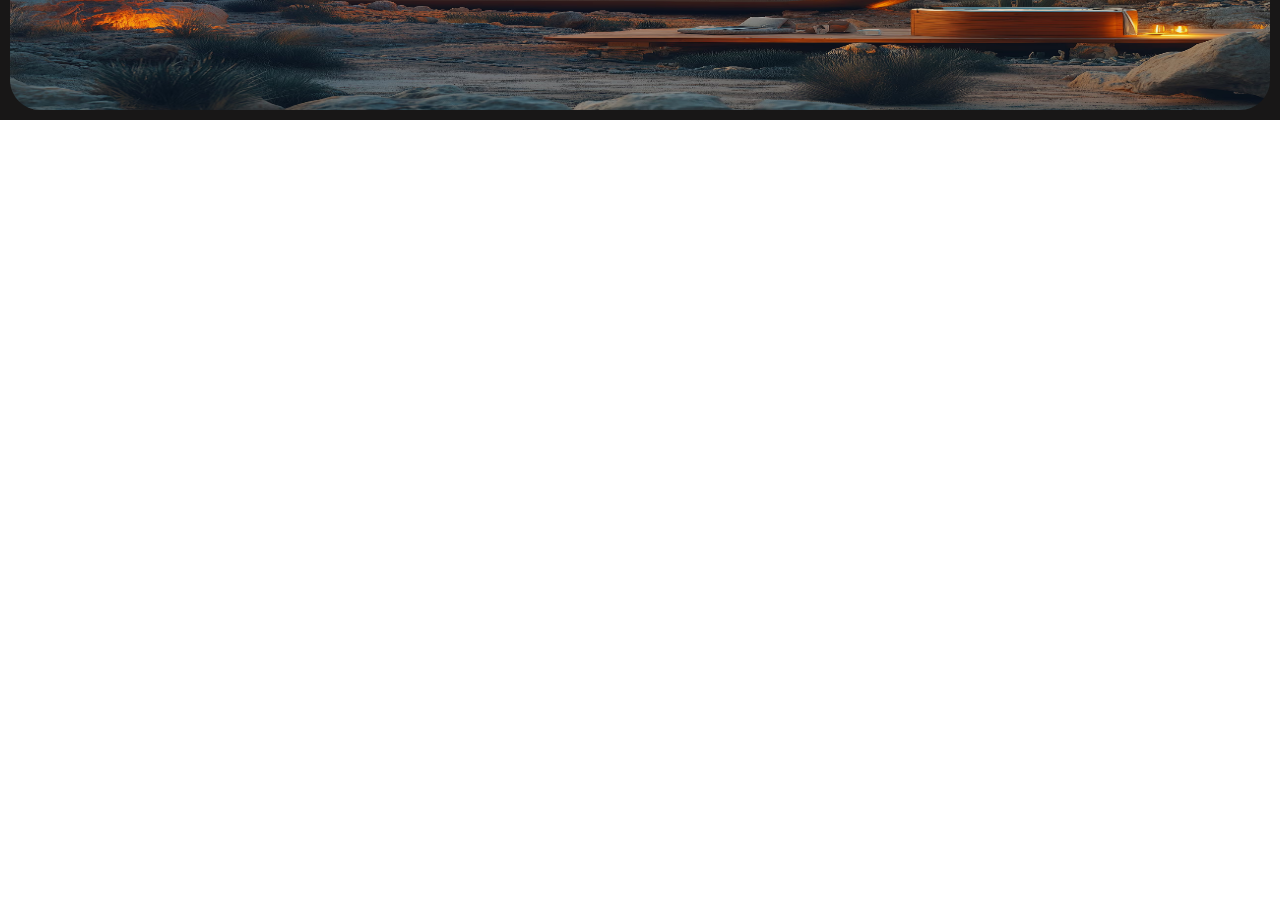
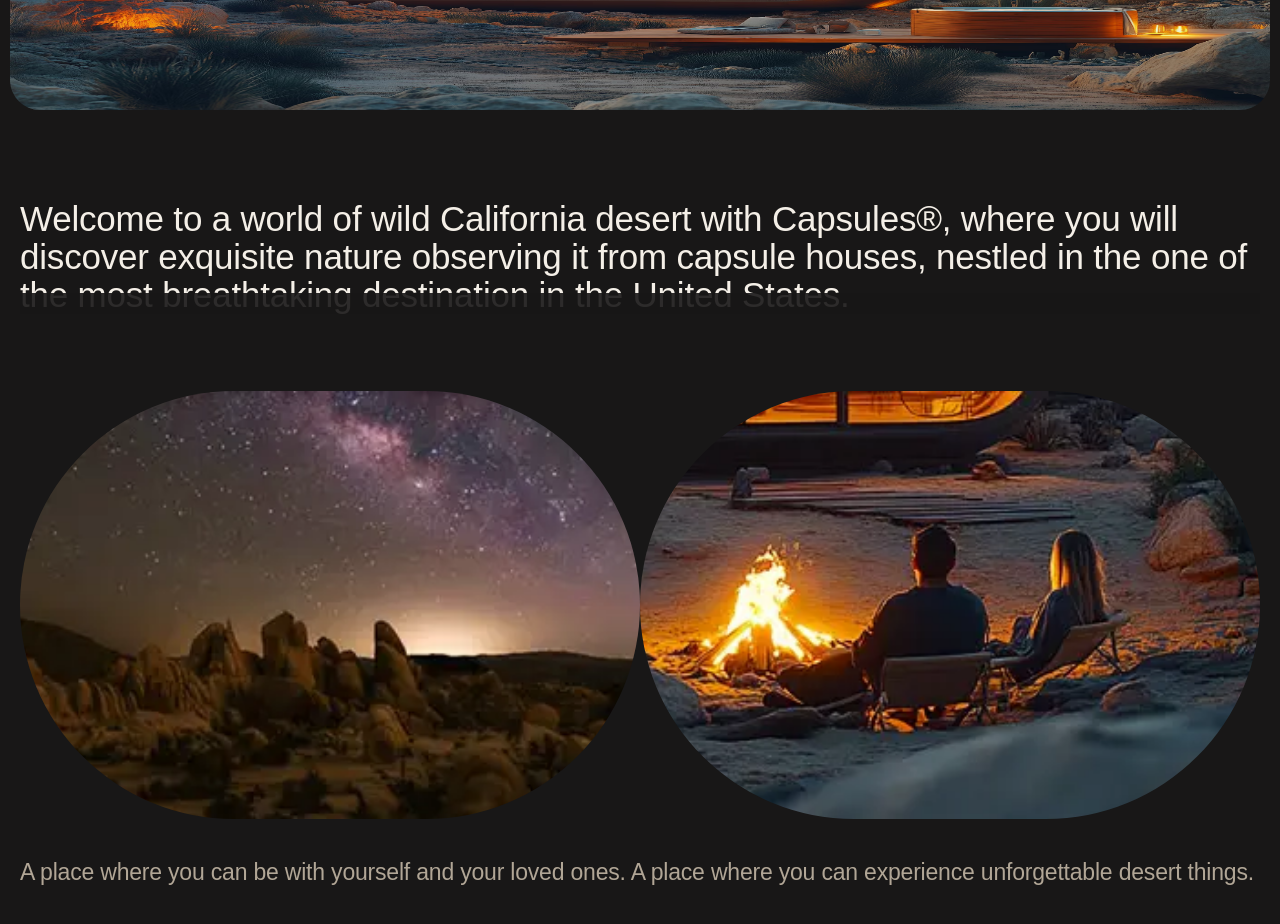
Before and after one commit to aljaz-ferenc/capsules, a React (Vite) app: page / in a window 1280 px wide. Shown: the part 680-1604 px from the top of the page. Before the commit the page ends 800 px from the top, so only its background shows below. Built offline with nearby package versions, Linux system fonts and the light colour scheme; a web font is replaced by a local one.

Commit message:
add Welcome section

```diff
--- a/src/App.tsx
+++ b/src/App.tsx
@@ -1,9 +1,11 @@
 import Hero from "./components/sections/Hero.tsx";
+import Welcome from "./components/sections/Welcome.tsx";
 
 function App() {
 	return (
 		<main className="bg-background">
 			<Hero titlePosition="top-left" />
+			<Welcome />
 		</main>
 	);
 }
--- /dev/null
+++ b/src/components/sections/Welcome.tsx
@@ -0,0 +1,40 @@
+import { motion, useScroll, useTransform } from "motion/react";
+import { useRef } from "react";
+
+export default function Welcome() {
+	const containerRef = useRef(null);
+	const { scrollYProgress } = useScroll({
+		target: containerRef,
+		offset: ["5% 100%", "100% 50%"],
+	});
+	const clipPath = useTransform(
+		scrollYProgress,
+		[0, 1],
+		["inset(0% 0% 0% 0%)", "inset(100% 0% 0% 0%)"],
+	);
+
+	return (
+		<section className="px-[20px] py-[80px]">
+			<div className="relative mb-[6vw]">
+				<motion.div
+					className="bg-background absolute inset-0 opacity-90"
+					style={{ clipPath }}
+				/>
+				<p className="main-text-large" ref={containerRef}>
+					Welcome to a world of wild California desert with Capsules®, where you
+					will discover exquisite nature observing it from capsule houses,
+					nestled in the one of the most breathtaking destination in the United
+					States.
+				</p>
+			</div>
+			<div className="flex mt-[50px]">
+				<img src="welcome-1.webp" alt="" className="rounded-full w-1/2" />
+				<img src="welcome-2.webp" alt="" className="rounded-full w-1/2" />
+			</div>
+			<p className="mt-10 main-text text-muted">
+				A place where you can be with yourself and your loved ones. A place
+				where you can experience unforgettable desert things.
+			</p>
+		</section>
+	);
+}
--- a/src/index.css
+++ b/src/index.css
@@ -48,6 +48,12 @@
 	letter-spacing: -0.2px;
 }
 
+.main-text-large {
+	font-size: 35px;
+	line-height: 38px;
+	letter-spacing: -0.2px;
+}
+
 .subtitle {
 	font-size: 5vw;
 	line-height: 5vw;
```
